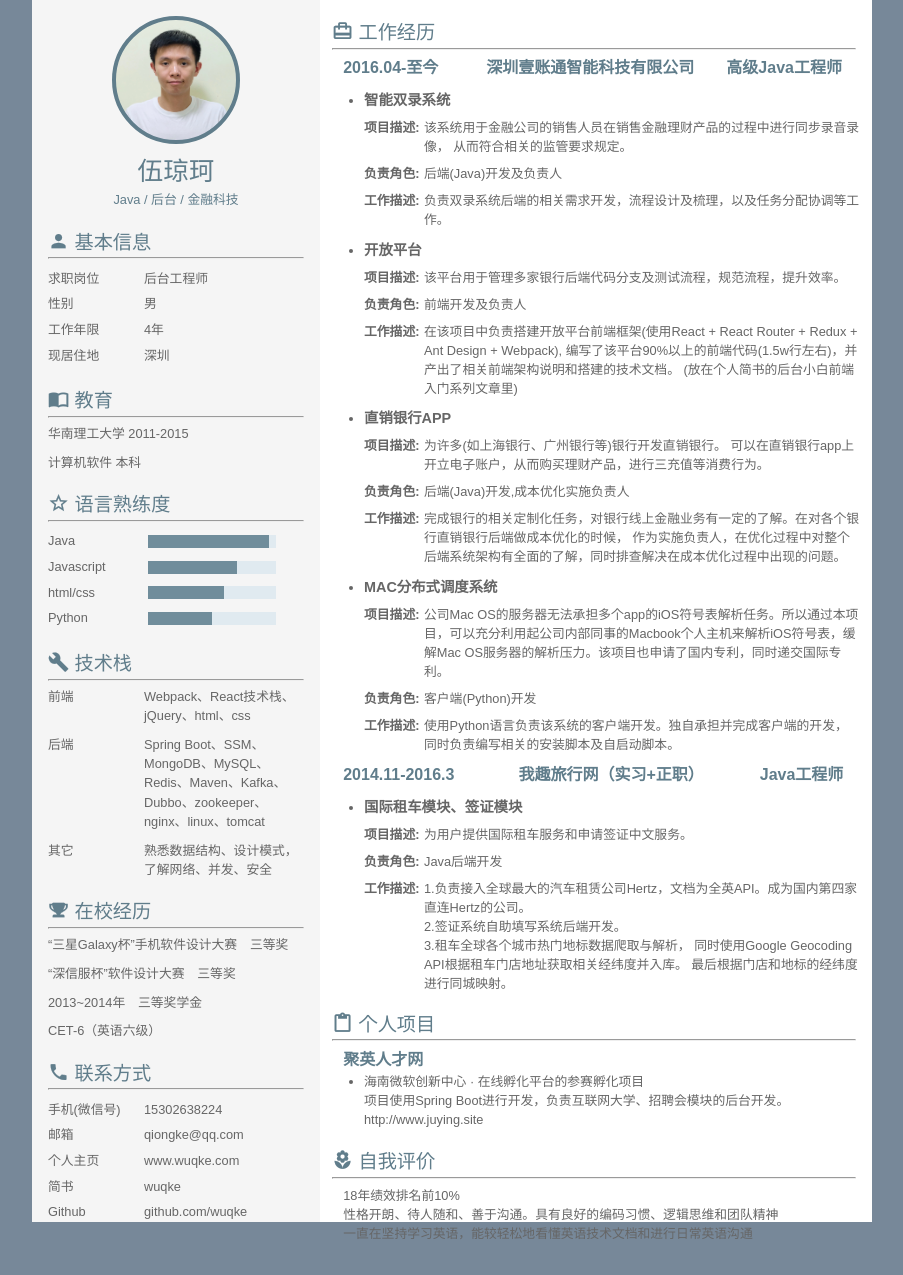
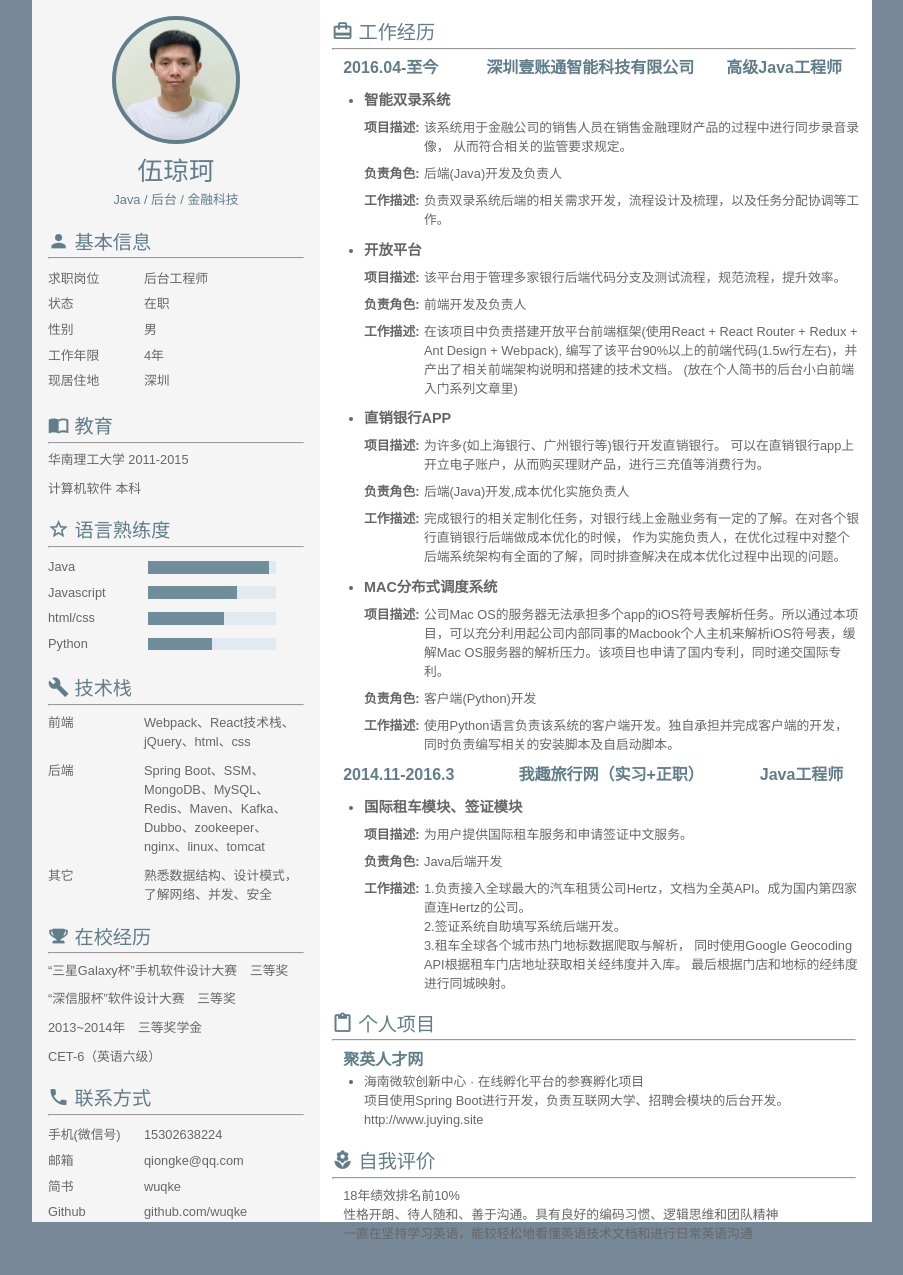
Before and after one commit to wuqke/resume, a plain HTML site: page index.html in a window 1280 px wide. Shown: the whole page, without its empty margins (188-1091 px from the left). Drawn offline with Linux system fonts and the light colour scheme.

Commit message:
delete website

```diff
--- a/index.html
+++ b/index.html
@@ -20,6 +20,8 @@
             <ul class="info-list">
                 <li>
                     <label class="left-label">求职岗位</label><span class="label-value">后台工程师</span></li>
+                <li>
+                    <label class="left-label">状态</label><span class="label-value">在职</span></li>
                 <li>
                     <label class="left-label">性别</label><span class="label-value">男</span></li>
                 <li>
@@ -112,8 +114,6 @@
                     <label class="left-label">手机(微信号)</label><span class="label-value">15302638224</span></li>
                 <li>
                     <label class="left-label">邮箱</label><span class="label-value">qiongke@qq.com</span></li>
-                <li>
-                    <label class="left-label">个人主页</label><span class="label-value">www.wuqke.com</span></li>
                 <li>
                     <label class="left-label">简书</label><span class="label-value">wuqke</span></li>
 
```
